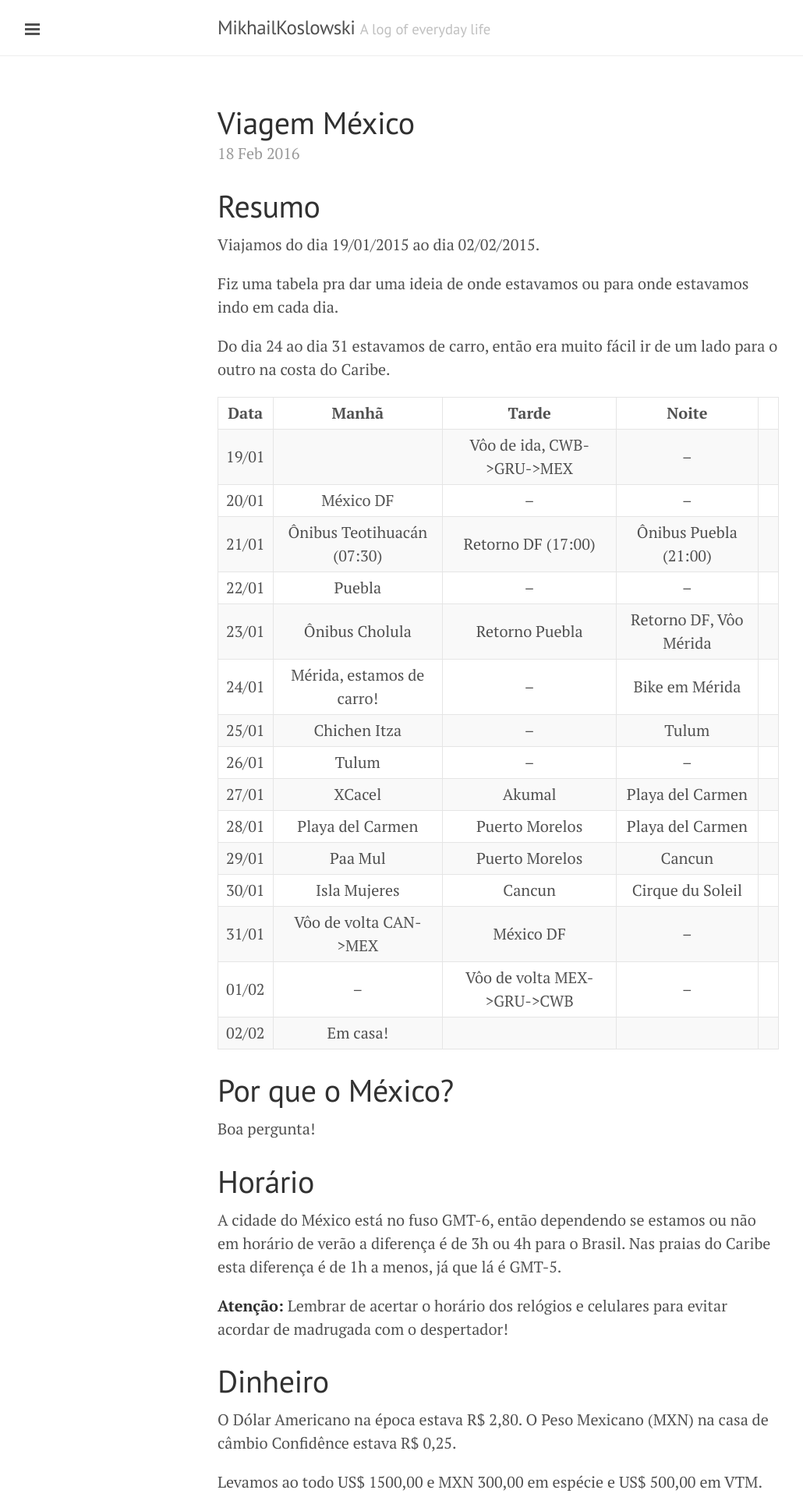
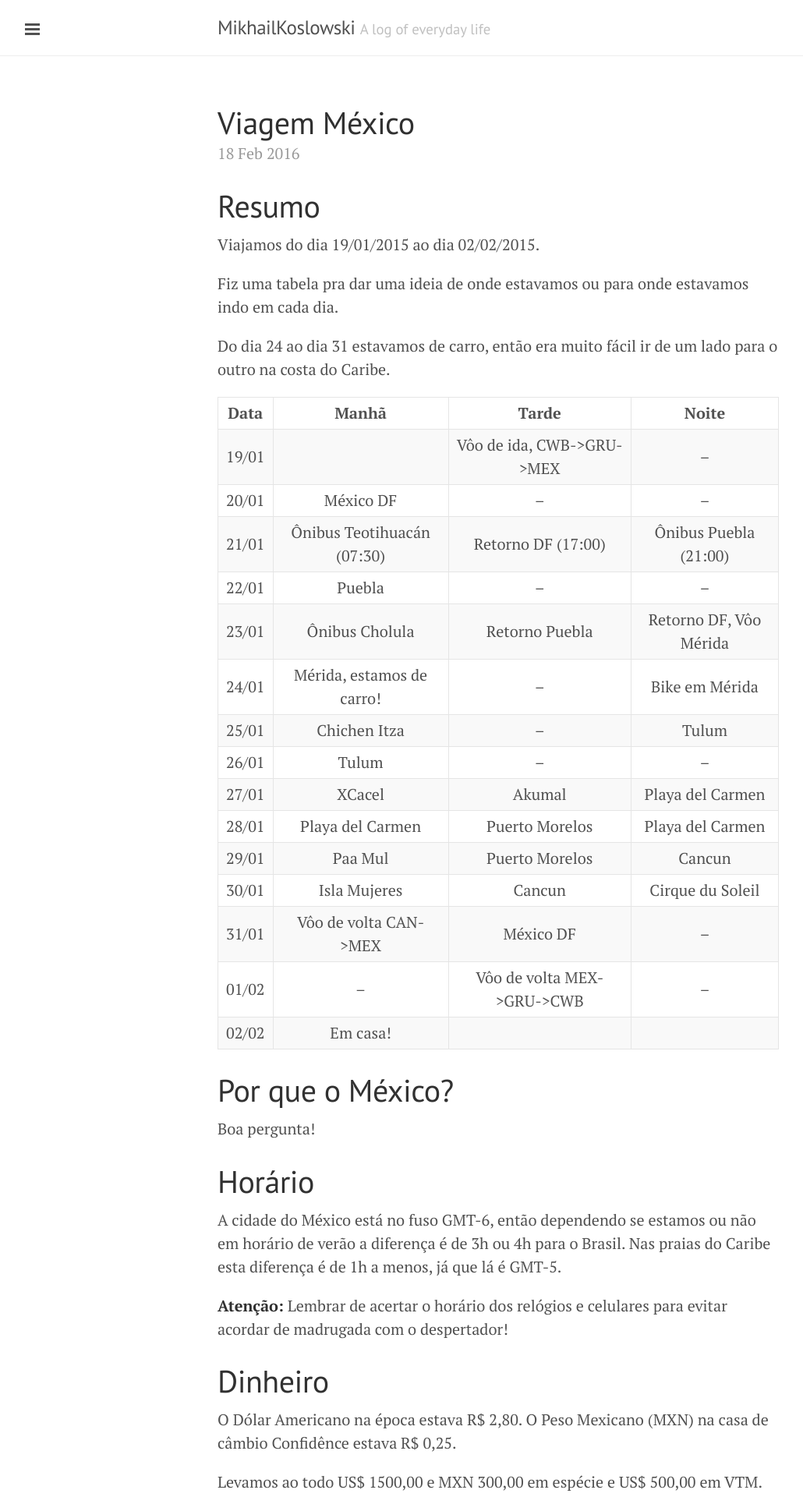
Before and after one commit to MikhailKoslowski/MikhailKoslowski.github.io, a Jekyll site: the page built from _posts/2016-02-18-viagem-m-xico.markdown, in a window 1280 px wide. Shown: the top 1920 px of the page at 78% size, without its empty margins (1-1031 px from the left). Built offline with Jekyll 4.4.1, drawn with Linux system fonts in a browser that asks for light colours.

```diff
--- a/_posts/2016-02-18-viagem-m-xico.markdown
+++ b/_posts/2016-02-18-viagem-m-xico.markdown
@@ -28,7 +28,7 @@ Do dia 24 ao dia 31 estavamos de carro, então era muito fácil ir de um lado pa
 | 30/01 | Isla Mujeres | Cancun | Cirque du Soleil |
 | 31/01 | Vôo de volta CAN->MEX | México DF | -- |
 | 01/02 | -- | Vôo de volta MEX->GRU->CWB | -- |
-| 02/02 | Em casa! | | | |
+| 02/02 | Em casa! | | |
 
 # Por que o México?
 
```
